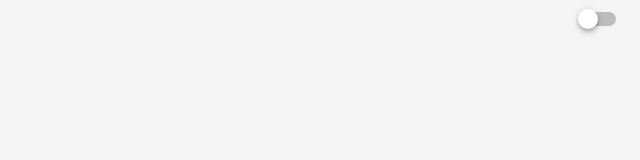
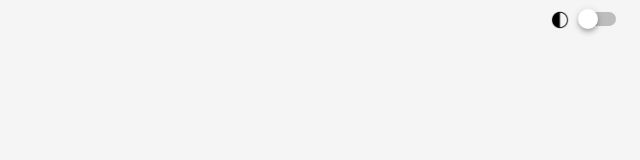
Before and after one commit to fmls03/Calisthy, a Vue app in the folder frontend/: page / in a window 1280 px wide. Shown: the top 160 px of the page, without its empty margins (640-1280 px from the left). Built offline with nearby package versions, Linux system fonts and the light colour scheme.

Commit message:
added icon switch theme

```diff
--- a/frontend/src/components/NavBar.vue
+++ b/frontend/src/components/NavBar.vue
@@ -2,6 +2,10 @@
     <v-app-bar height="40">
         <v-toolbar-title>{{$route.name}}</v-toolbar-title>
         <v-spacer></v-spacer>
+        <div>
+          <v-img v-if="$vuetify.theme.dark === true" max-height="20" max-width="20" src="./icons/switch_theme_dark.png" class="mr-2"></v-img>
+          <v-img v-else max-height="20" max-width="20" src="./icons/switch_theme.png" class="mr-2"></v-img>
+        </div>
         <v-switch class="mt-5" @change="darkMode"></v-switch>
     </v-app-bar>
 
@@ -11,11 +15,19 @@
 export default {
   data() {
     return {
+      iconPath: './icons/switch_theme.png',
     }
   },
   methods: {
     darkMode() {
       this.$vuetify.theme.dark = !this.$vuetify.theme.dark;
+      if ($vuetify.theme.dark === true){
+        this.iconPath = './icons/switch_theme_dark.png'
+      }
+      else{
+        this.iconPath = './icons/switch_theme.png'
+      }
+
     }
   }
 }
```
Also changed, not shown: frontend/src/components/icons/switch_theme_dark.png (added).
